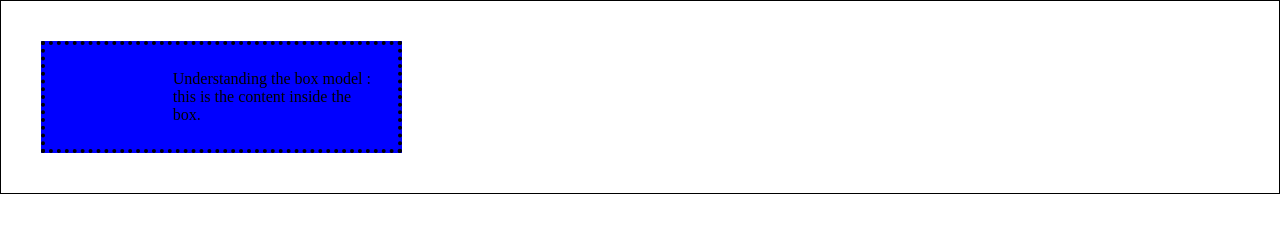
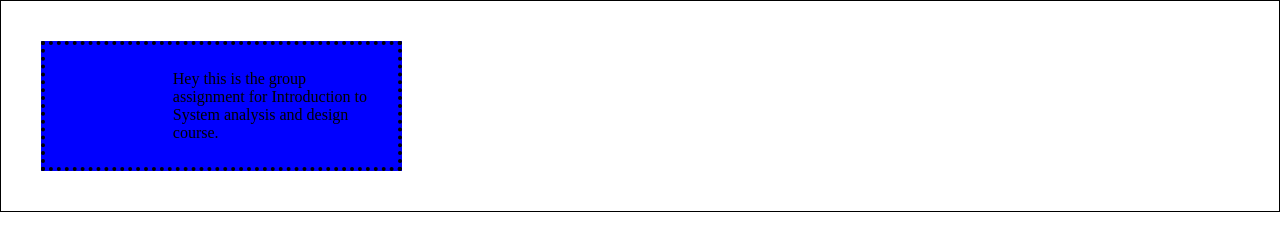
Before and after one commit to HarmandeepKaur2003/boxModel, a plain HTML site: page index.htm in a window 1280 px wide. Drawn offline with Linux system fonts and the light colour scheme.

Commit message:
change text in content class

```diff
--- a/index.htm
+++ b/index.htm
@@ -9,7 +9,7 @@
   <body>
     <main>
       <div class="content">
-        Understanding the box model : this is the content inside the box.
+        Hey this is the group assignment for Introduction to System analysis and design course.
       </div>
     </main>
   </body>
```
